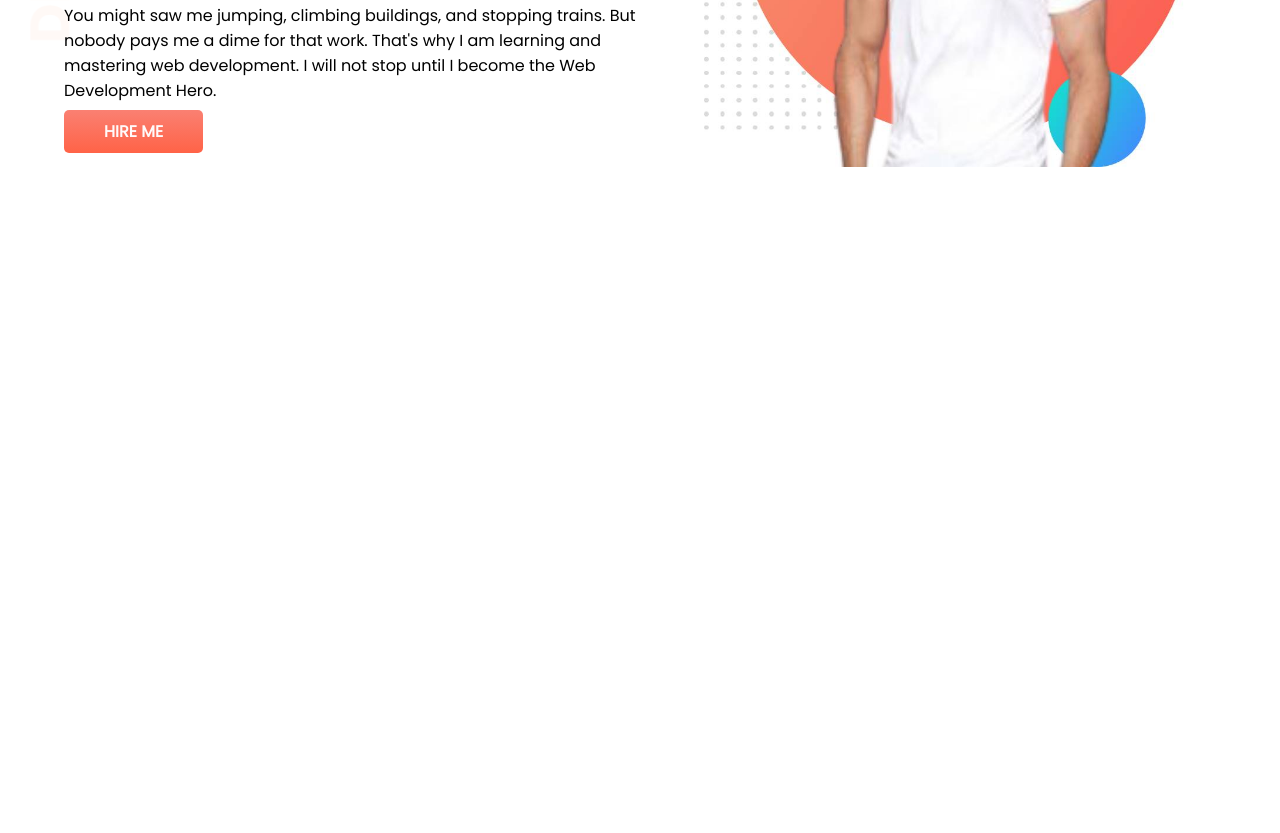
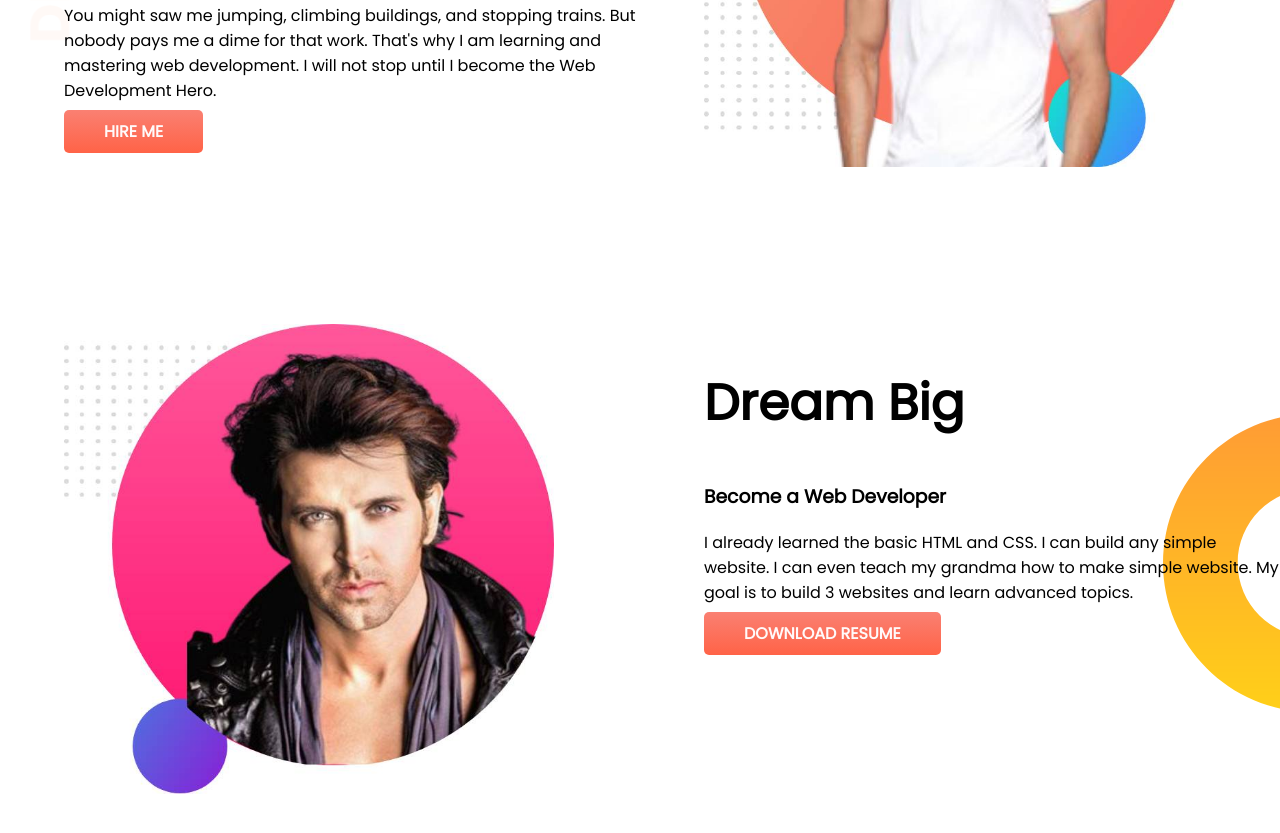
Before and after one commit to krish0011/developer-portfolio, a plain HTML site: page index.html in a window 1280 px wide. Shown: the part 319-1152 px from the top of the page. Before the commit the page ends 800 px from the top, so only its background shows below. Drawn offline with Linux system fonts and the light colour scheme.

Commit message:
Second section complited

```diff
--- a/index.html
+++ b/index.html
@@ -31,6 +31,24 @@
             <img src="images/hritik01.jpg" alt="">
         </div>
     </section>
+
+
+
+    <section  class="section2-background" >
+        <div class="half-width">
+            <img src="images/hritik02.jpg" alt="">
+        </div>
+        <div class="half-width">
+            <h1>Dream Big</h1>
+            <h3>Become a Web Developer</h3>
+            <p>
+                I already learned the basic HTML and CSS. I can build any simple website. I can even teach my grandma how to
+                make simple website. My goal is to build 3 websites and learn advanced topics.
+            </p>
+            <a class="link-button" href="https://www.linkedin.com/company/programminghero"> DOWNLOAD RESUME</a>
+
+        </div>
+    </section>
 </body>
 
 </html>
--- a/style.css
+++ b/style.css
@@ -10,6 +10,7 @@ h1{
 }
 section{
     display: flex;
+    margin-bottom: 150px;
 
 }
 .half-width{
@@ -30,4 +31,13 @@ section{
 .section1-background{
     background-image: url(images/top-banner.png);
     background-repeat: no-repeat;
+
 }
+.section2-background{
+    background-image: url(images/dream-bg.png);
+    background-repeat: no-repeat;
+    background-position: right;
+
+
+
+}
```
